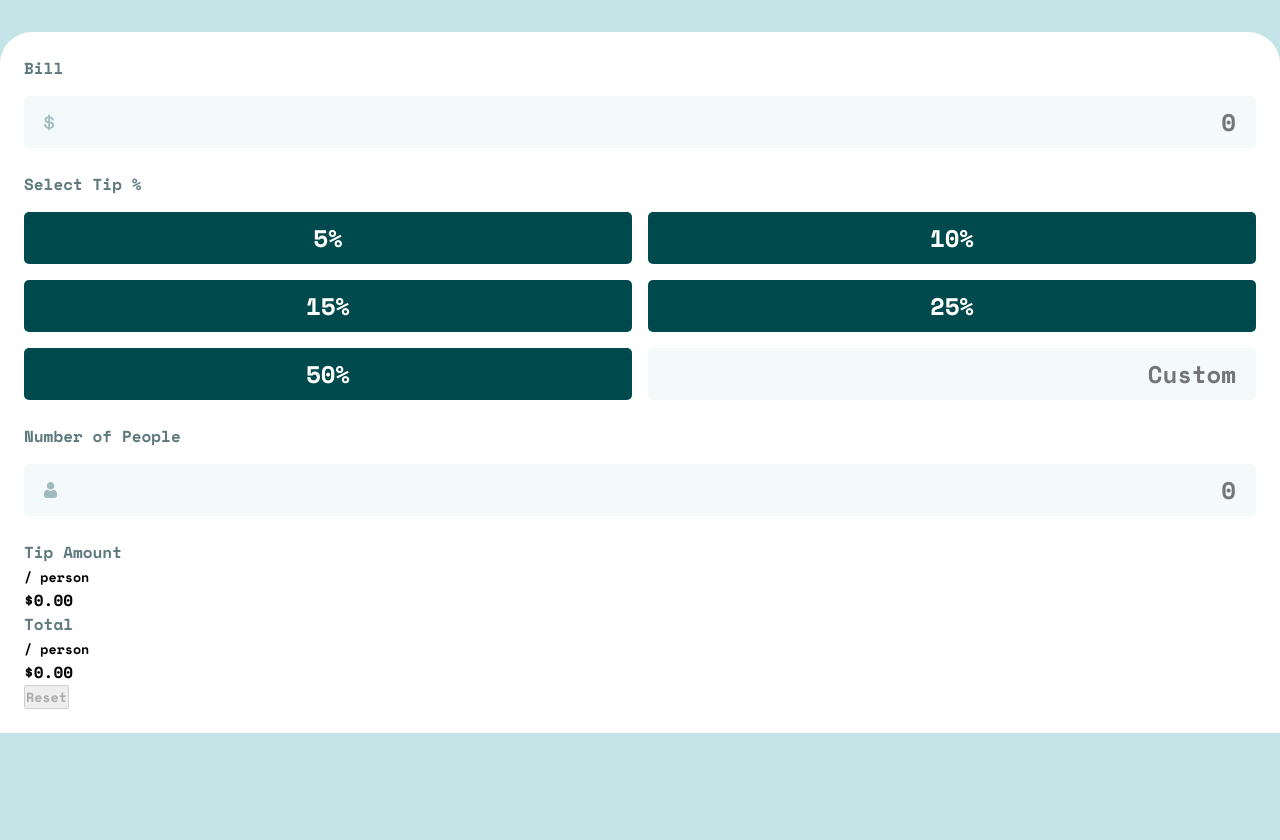
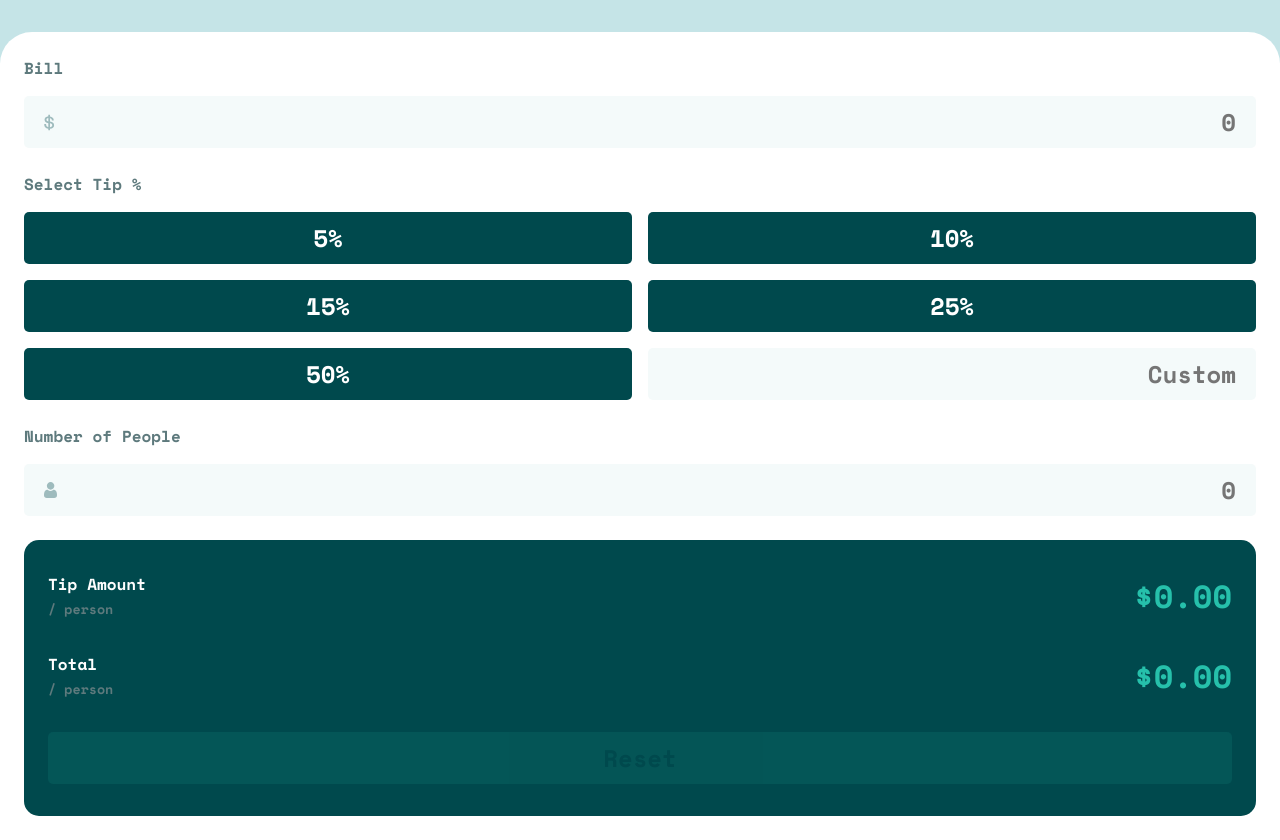
Before and after one commit to DeivissonLisboa/tip-calculator-app-challenge, a plain HTML site: page index.html in a window 1280 px wide. Shown: the part 124-964 px from the top of the page. Before the commit the page ends 857 px from the top, so only its background shows below. Drawn offline with nearby package versions, Linux system fonts and the light colour scheme.

Commit message:
Style tip amount and total

```diff
--- a/source/style.css
+++ b/source/style.css
@@ -44,12 +44,12 @@ main {
   border-top-right-radius: 2rem;
 }
 
-main h2 {
+h2 {
   color: var(--clr-neutral-500);
   font-size: 1rem;
 }
 
-main h2 + * {
+h2 + * {
   margin-top: 1rem;
   margin-bottom: 1.5rem;
 }
@@ -105,9 +105,11 @@ input[type="radio"] {
   display: none;
 }
 
-label {
+label,
+button {
   width: 100%;
   padding: 0.5rem;
+  border: none;
   border-radius: 5px;
   background-color: var(--clr-neutral-400);
   font-size: var(--fs-400);
@@ -121,6 +123,47 @@ input[type="radio"]:checked + label {
   color: var(--clr-neutral-400);
 }
 
+.total {
+  background-color: var(--clr-neutral-400);
+  border-radius: 15px;
+  padding: 2rem 1.5rem;
+  color: var(--clr-neutral-500);
+  display: flex;
+  flex-direction: column;
+  gap: 2rem;
+}
+
+.total h2 {
+  color: var(--clr-neutral-900);
+}
+
+.total > div {
+  display: flex;
+  justify-content: space-between;
+  align-items: center;
+}
+
+.total span {
+  font-size: 2rem;
+  color: var(--clr-primary-400);
+}
+
+.total button {
+  background-color: var(--clr-primary-400);
+  color: var(--clr-neutral-400);
+}
+
+label:hover,
+:not(button:disabled) button:hover {
+  background-color: var(--clr-neutral-700);
+  color: var(--clr-neutral-400);
+}
+
+button:disabled {
+  opacity: 0.1;
+  cursor: not-allowed;
+}
+
 footer {
   display: none;
 }
```
